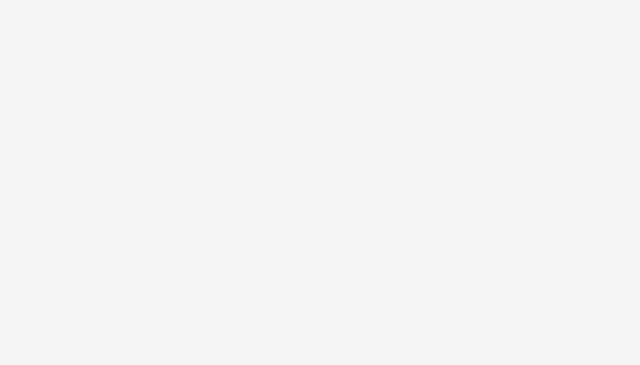
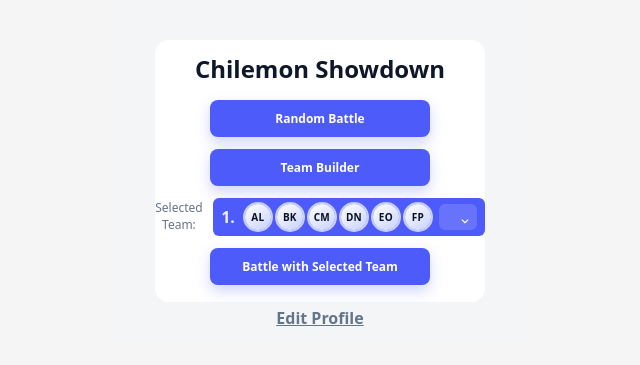
Before and after one commit to Pepereiram/chile-showdown, a React (Vite) app in the folder chilemon-showdown/frontend/: page /home in a window 1280 px wide. Before the commit this address had no page. Shown: the part 229-594 px from the top of the page, without its empty margins (320-960 px from the left). Built offline with nearby package versions, Linux system fonts and the light colour scheme.

Commit message:
ADD: Home component base

```diff
--- a/chilemon-showdown/frontend/src/App.tsx
+++ b/chilemon-showdown/frontend/src/App.tsx
@@ -4,12 +4,13 @@ import './App.css'
 import LoginRegister from './components/loginRegister/LoginRegister';
 import { BrowserRouter, Routes, Route } from "react-router-dom";
 import TeamBuilder from './components/TeamBuilder';
-
+import Home from './components/home/Home';
 const App: React.FC = () => {
   return (
     <BrowserRouter>
       <Routes>
         <Route path="/" element={<LoginRegister />} />
+        <Route path="/home" element={<Home />} />
         <Route path="/team-builder" element={<TeamBuilder />} />
       </Routes>
     </BrowserRouter>
--- /dev/null
+++ b/chilemon-showdown/frontend/src/components/home/Home.css
@@ -0,0 +1,110 @@
+:root {
+  --bg: #f3f5f7;
+  --laptop: #e9edf1;
+  --screen: #ffffff;
+  --text: #0f172a;
+  --muted: #64748b;
+  --primary: #4c5bf9;
+  --primary-press: #3d49cc;
+}
+
+* { box-sizing: border-box; }
+
+body, html, .page { height: 100%; }
+
+.page {
+  font-family: ui-sans-serif, system-ui, -apple-system, Segoe UI, Roboto, "Helvetica Neue", Arial, "Noto Sans", "Apple Color Emoji", "Segoe UI Emoji";
+  background: var(--bg);
+  color: var(--text);
+  line-height: 1.4;
+  display: grid;
+  place-items: center;
+  padding: 24px;
+}
+
+
+.screen {
+  width: calc(100% - 36px);
+  height: calc(100% - 36px);
+  border-radius: 14px;
+  background: var(--screen);
+  display: grid;
+  place-items: center;
+}
+
+.center { text-align: center; }
+.title { font-size: 24px; font-weight: 700; margin-bottom: 18px; }
+
+.stack { display: grid; gap: 12px; justify-items: center; }
+
+.btn {
+  background: var(--primary);
+  border: 0;
+  color: white;
+  font-weight: 600;
+  border-radius: 8px;
+  padding: 10px 18px;
+  min-width: 220px;
+  cursor: pointer;
+  transition: transform .06s ease, box-shadow .2s ease, background .2s ease;
+  box-shadow: 0 6px 14px rgba(76, 91, 249, 0.25);
+}
+.btn:hover { transform: translateY(-1px); }
+.btn:active { background: var(--primary-press); transform: translateY(0); }
+
+.linkBtn {
+  background: transparent;
+  border: 0;
+  color: var(--muted);
+  text-decoration: underline;
+  cursor: pointer;
+  font-weight: 600;
+}
+
+.teamRow { display: grid; grid-template-columns: auto 1fr; align-items: center; gap: 10px; }
+.label { color: var(--muted); font-size: 12px; }
+
+.teamPicker {
+  display: inline-grid;
+  grid-auto-flow: column;
+  align-items: center;
+  gap: 8px;
+  background: #4c5bf9;
+  padding: 6px 8px;
+  border-radius: 6px;
+  position: relative;
+  color: white;
+}
+.teamIndex { font-weight: 700; margin-right: 2px; opacity: .9; }
+.avatars { display: flex; gap: 6px; }
+.avatar {
+  width: 26px; height: 26px; border-radius: 999px;
+  display: grid; place-items: center;
+  font-size: 10px; font-weight: 800;
+  letter-spacing: .2px;
+  color: #0b1020;
+  background: linear-gradient(145deg, #fff, #c7d2fe);
+  outline: 2px solid rgba(255,255,255,.7);
+}
+.chev {
+  width: 26px; height: 26px; border-radius: 6px; border: 0; cursor: pointer;
+  color: white; background: rgba(255,255,255,.15);
+  display: grid; place-items: center;
+}
+.chev:hover { background: rgba(255,255,255,.25); }
+
+.dropdown {
+  position: absolute;
+  top: calc(100% + 8px);
+  right: 0;
+  background: white;
+  color: var(--text);
+  border-radius: 8px;
+  box-shadow: 0 12px 30px rgba(15,23,42,.12);
+  min-width: 160px;
+  padding: 6px;
+  z-index: 10;
+}
+.option { padding: 8px 10px; border-radius: 6px; cursor: pointer; font-weight: 600; }
+.option:hover { background: #eef2ff; }
+.option.selected { background: #e0e7ff; }
--- /dev/null
+++ b/chilemon-showdown/frontend/src/components/home/Home.tsx
@@ -0,0 +1,88 @@
+import React, { useState, useEffect } from "react";
+import axios from "axios";
+import "./Home.css";
+import type { LoginData } from "../../types/Login";
+// -----------------------------
+// React Component
+// -----------------------------
+export default function Home() {
+
+    const teams = [
+        {
+        id: 1,
+        name: "1.",
+        members: ["AL", "BK", "CM", "DN", "EO", "FP"],
+        },
+        {
+        id: 2,
+        name: "2.",
+        members: ["GA", "HB", "IC", "JD", "KE", "LF"],
+        },
+    ];
+
+  const [selectedTeam, setSelectedTeam] = useState(teams[0]);
+  const [open, setOpen] = useState(false);
+
+  return (
+    <div className="page">
+        <div className="screen">
+          <main className="center">
+            <h1 className="title">Chilemon Showdown</h1>
+
+            <div className="stack">
+              <button className="btn" onClick={() => alert("Random Battle queued!")}>Random Battle</button>
+              <button className="btn" onClick={() => alert("Open Team Builder")}>Team Builder</button>
+
+              <div className="teamRow">
+                <span className="label">Selected Team:</span>
+                <div className="teamPicker">
+                  <span className="teamIndex">{selectedTeam.name}</span>
+                  <div className="avatars">
+                    {selectedTeam.members.map((m, i) => (
+                      <div key={i} className="avatar" aria-label={`Member ${i + 1}`}>
+                        {m}
+                      </div>
+                    ))}
+                  </div>
+                  <button
+                    className="chev"
+                    aria-label="Select team"
+                    onClick={() => setOpen((v) => !v)}
+                  >
+                    <svg width="14" height="14" viewBox="0 0 24 24" fill="none" xmlns="http://www.w3.org/2000/svg">
+                      <path d="M7 10l5 5 5-5" stroke="currentColor" strokeWidth="2" strokeLinecap="round" strokeLinejoin="round" />
+                    </svg>
+                  </button>
+
+                  {open && (
+                    <ul className="dropdown" role="listbox">
+                      {teams.map((t) => (
+                        <li
+                          key={t.id}
+                          role="option"
+                          aria-selected={t.id === selectedTeam.id}
+                          className={"option" + (t.id === selectedTeam.id ? " selected" : "")}
+                          onClick={() => {
+                            setSelectedTeam(t);
+                            setOpen(false);
+                          }}
+                        >
+                          {t.name} Team
+                        </li>
+                      ))}
+                    </ul>
+                  )}
+                </div>
+              </div>
+
+              <button className="btn" onClick={() => alert(`Battling with Team ${selectedTeam.id}`)}>
+                Battle with Selected Team
+              </button>
+              <button className="linkBtn" onClick={() => alert("Open Profile Editor")}>Edit Profile</button>
+            </div>
+          </main>
+        </div>
+      </div>
+
+  );
+}
```
